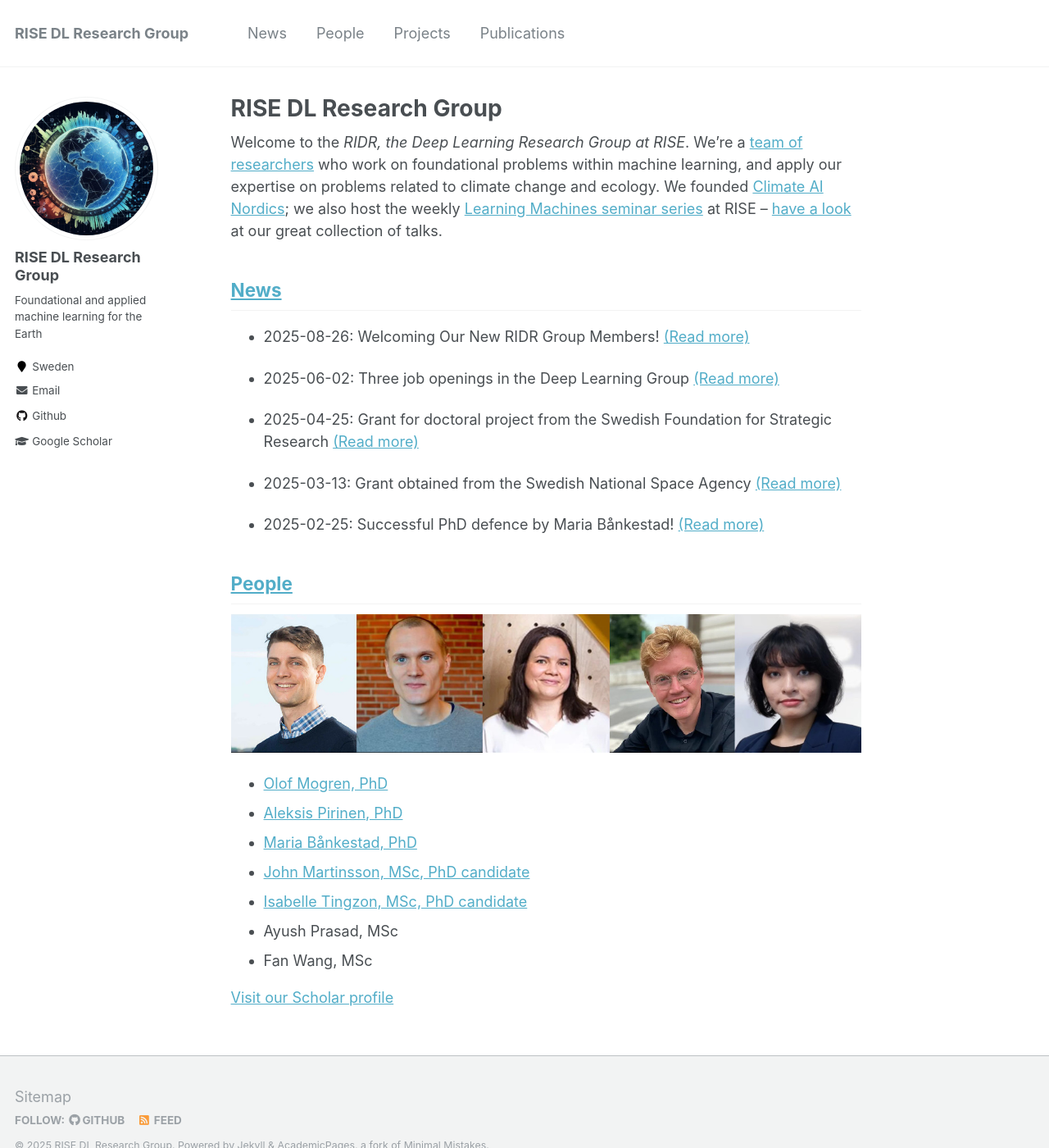
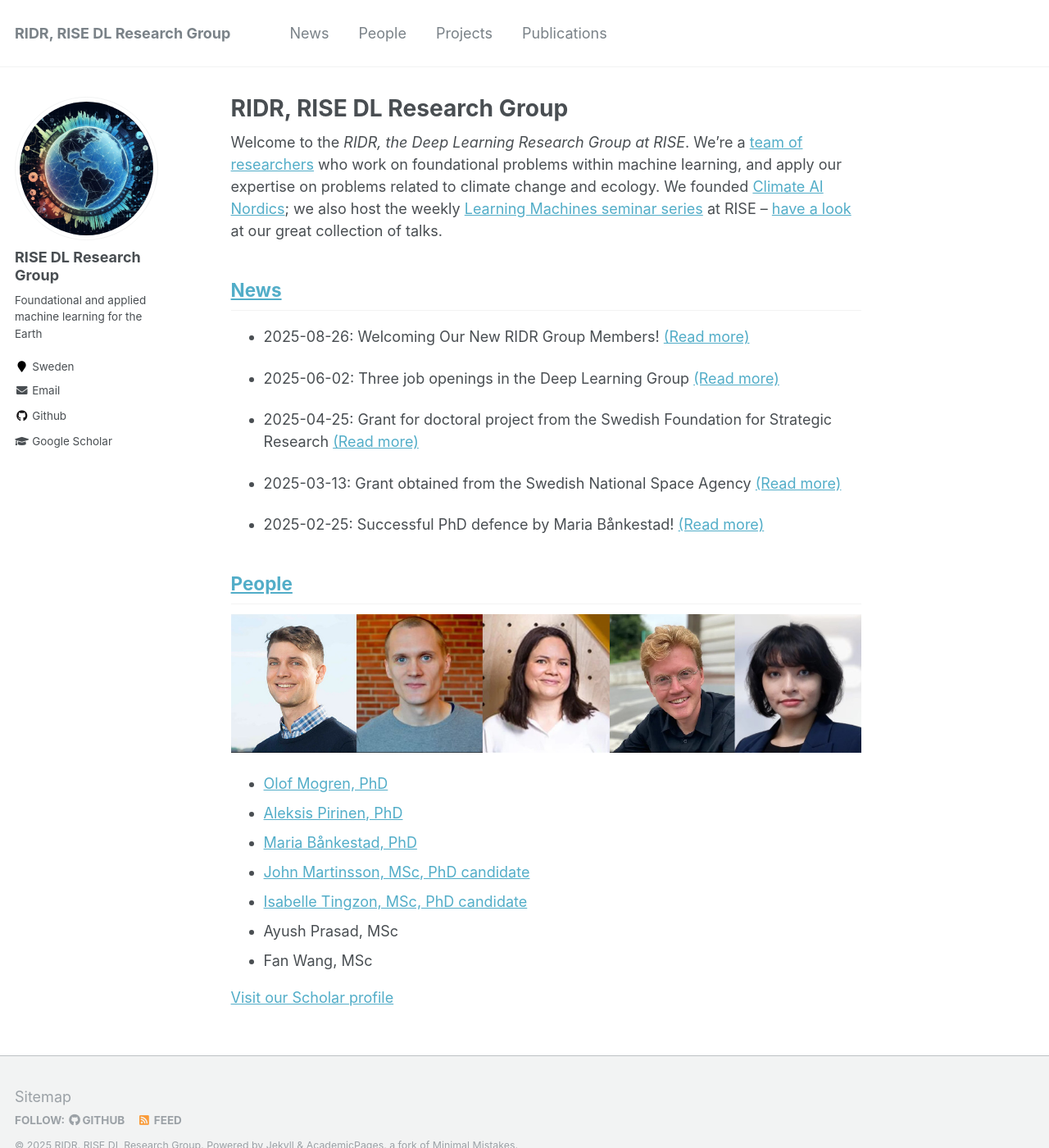
Before and after one commit to ridr-se/ridr-se.github.io, a Jekyll site: the page built from _pages/about.md, in a window 1280 px wide and 1400 px high. Shown: the whole window at 82% size. Built offline with Jekyll 4.4.1, drawn with Linux system fonts in a browser that asks for light colours.

```diff
--- a/_config.yml
+++ b/_config.yml
@@ -7,9 +7,9 @@
 
 # Site Settings
 locale                   : "en-US"
-title                    : "RISE DL Research Group"
+title                    : "RIDR, RISE DL Research Group"
 title_separator          : "-"
-name                     : &name "RISE DL Research Group"
+name                     : &name "RIDR, RISE DL Research Group"
 description              : &description "personal description"
 url                      : https://ridr.se  # the base hostname & protocol for your site e.g. "https://mmistakes.github.io"
 baseurl                  : "" # the subpath of your site, e.g. "/blog"
--- a/_pages/about.md
+++ b/_pages/about.md
@@ -1,7 +1,7 @@
 ---
 permalink: /
-title: "RISE DL Research Group"
-excerpt: "RISE DL Research Group"
+title: "RIDR, RISE DL Research Group"
+excerpt: "RIDR, RISE DL Research Group"
 author_profile: true
 redirect_from:
   - /about/
```
